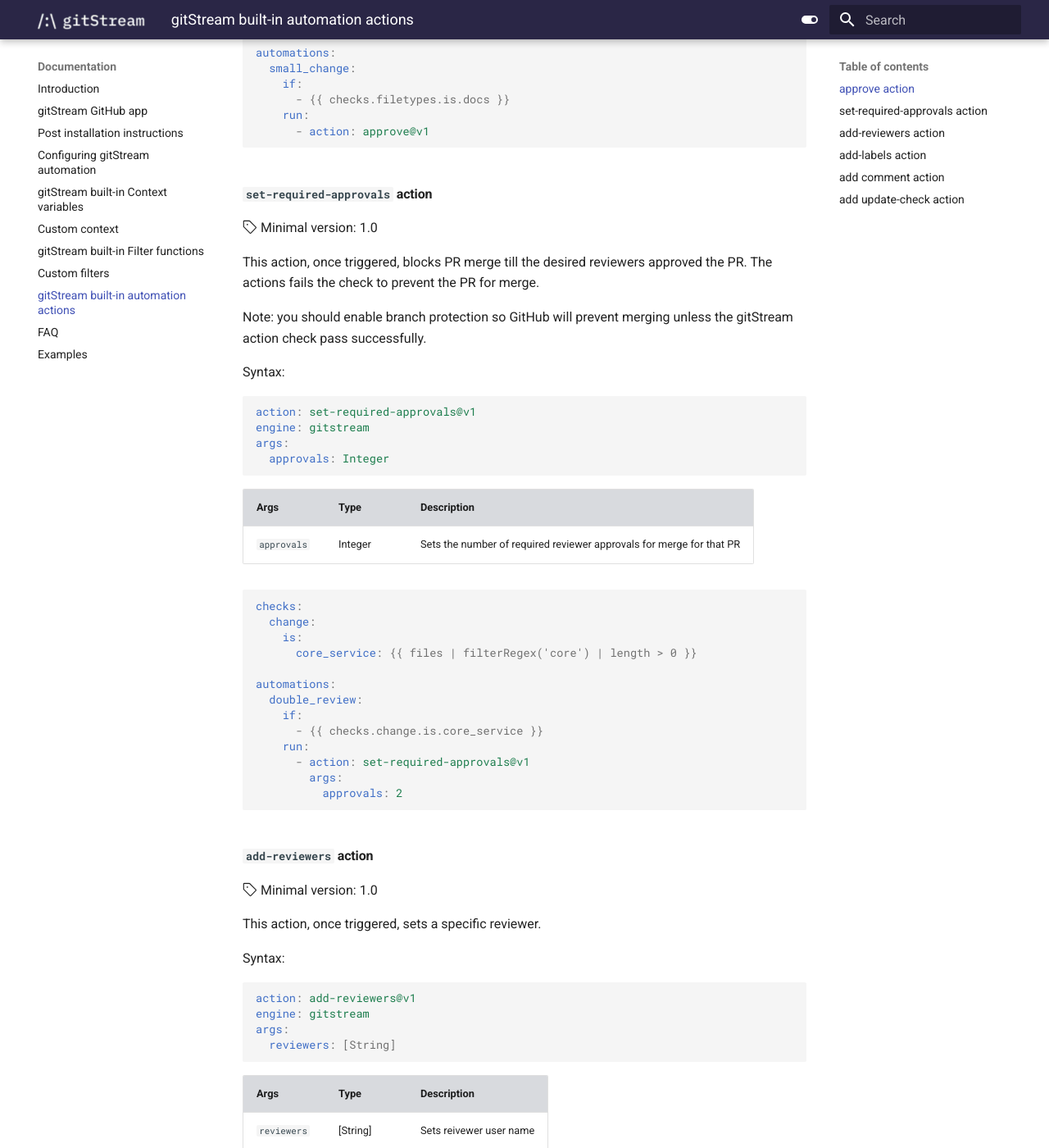
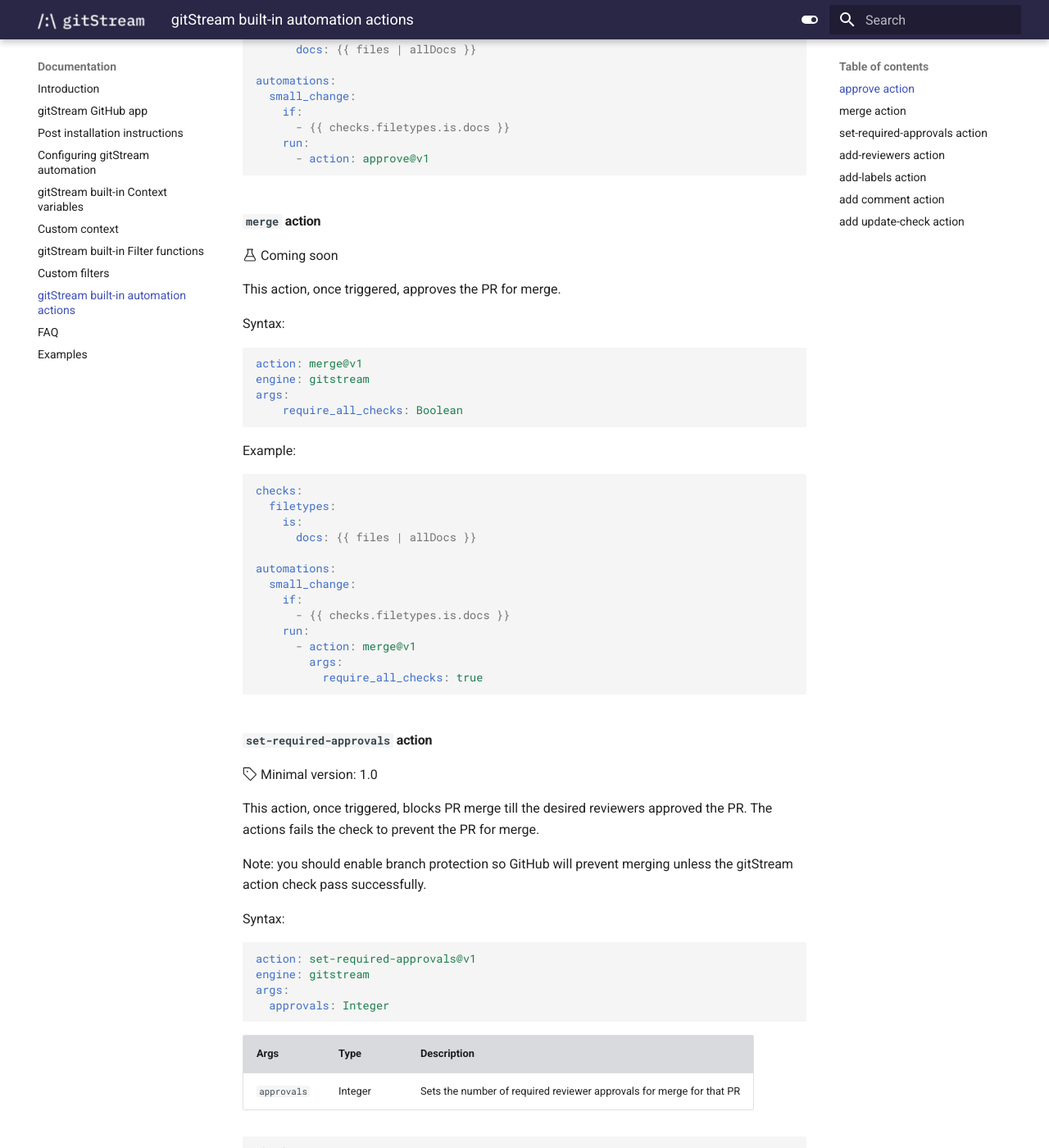
Before and after one commit to lkilpatrick/gitstream-mkdocs, an MkDocs documentation site: the page built from docs/25_gitstream-actions.md, in a window 1280 px wide and 1400 px high, scrolled down 750 px. Shown: the whole window at 82% size. Built offline with MkDocs 1.6.1 and Material for MkDocs 9.7.7, drawn with Linux system fonts in a browser that asks for light colours.

Commit message:
merge action spec

````diff
--- a/docs/25_gitstream-actions.md
+++ b/docs/25_gitstream-actions.md
@@ -1,6 +1,7 @@
 # gitStream built-in automation actions
 
 - [`approve`](#approve-action)
+- [`merge`](#merge-action)
 - [`set-required-approvals`](#set-required-approvals-action)
 - [`add-reviewers`](#add-reviewers-action)
 - [`add-labels`](#add-labels-action)
@@ -35,6 +36,41 @@ automations:
     run:
       - action: approve@v1
 ```
+
+
+#### `merge` action
+
+:octicons-beaker-24: Coming soon
+
+This action, once triggered, approves the PR for merge.
+
+Syntax:
+
+```yaml
+action: merge@v1
+engine: gitstream
+args:
+    require_all_checks: Boolean
+```
+
+Example:
+
+```yaml
+checks:
+  filetypes:
+    is:
+      docs: {{ files | allDocs }}
+
+automations:
+  small_change:
+    if:
+      - {{ checks.filetypes.is.docs }}
+    run:
+      - action: merge@v1
+        args:
+          require_all_checks: true
+```
+
 
 #### `set-required-approvals` action
 
````
